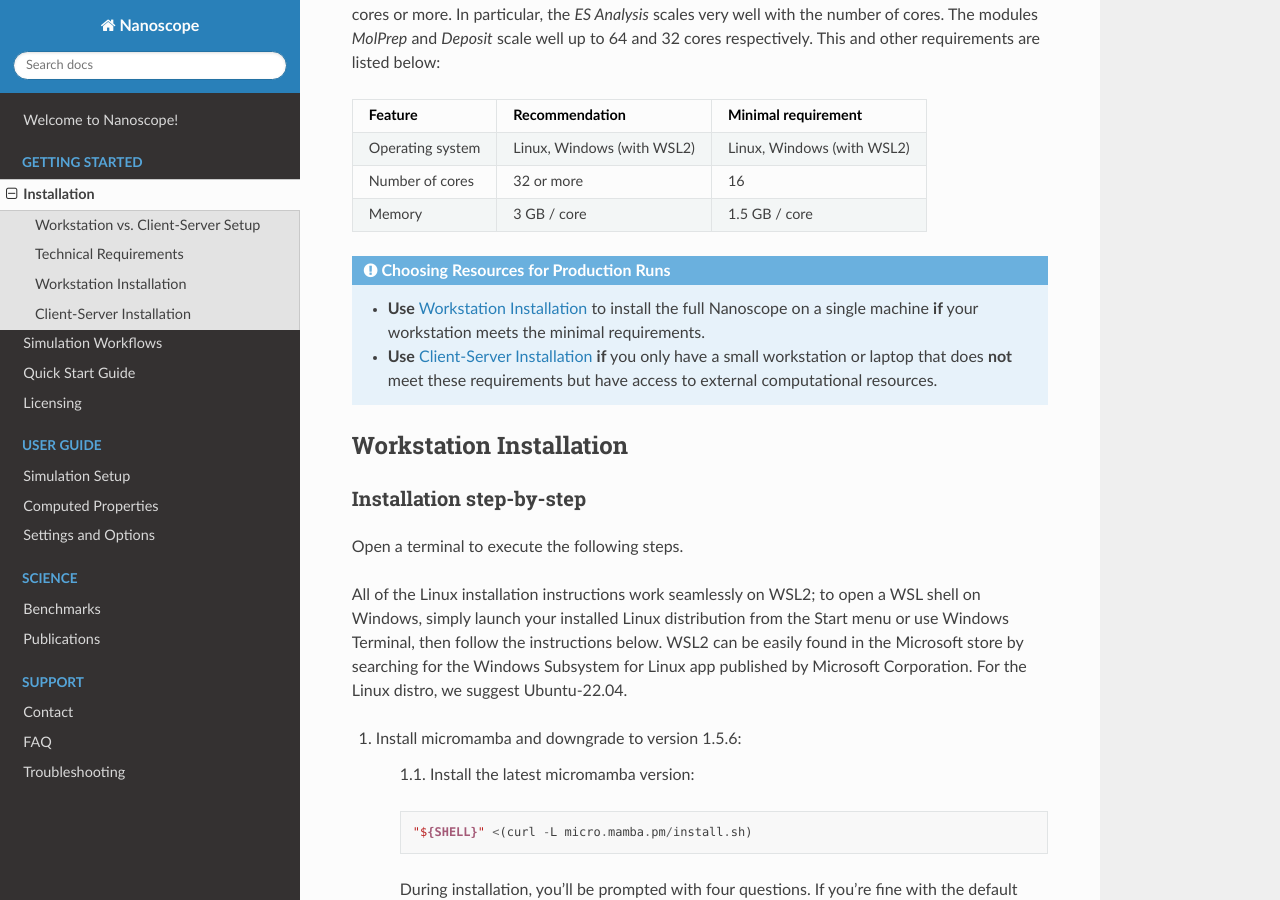
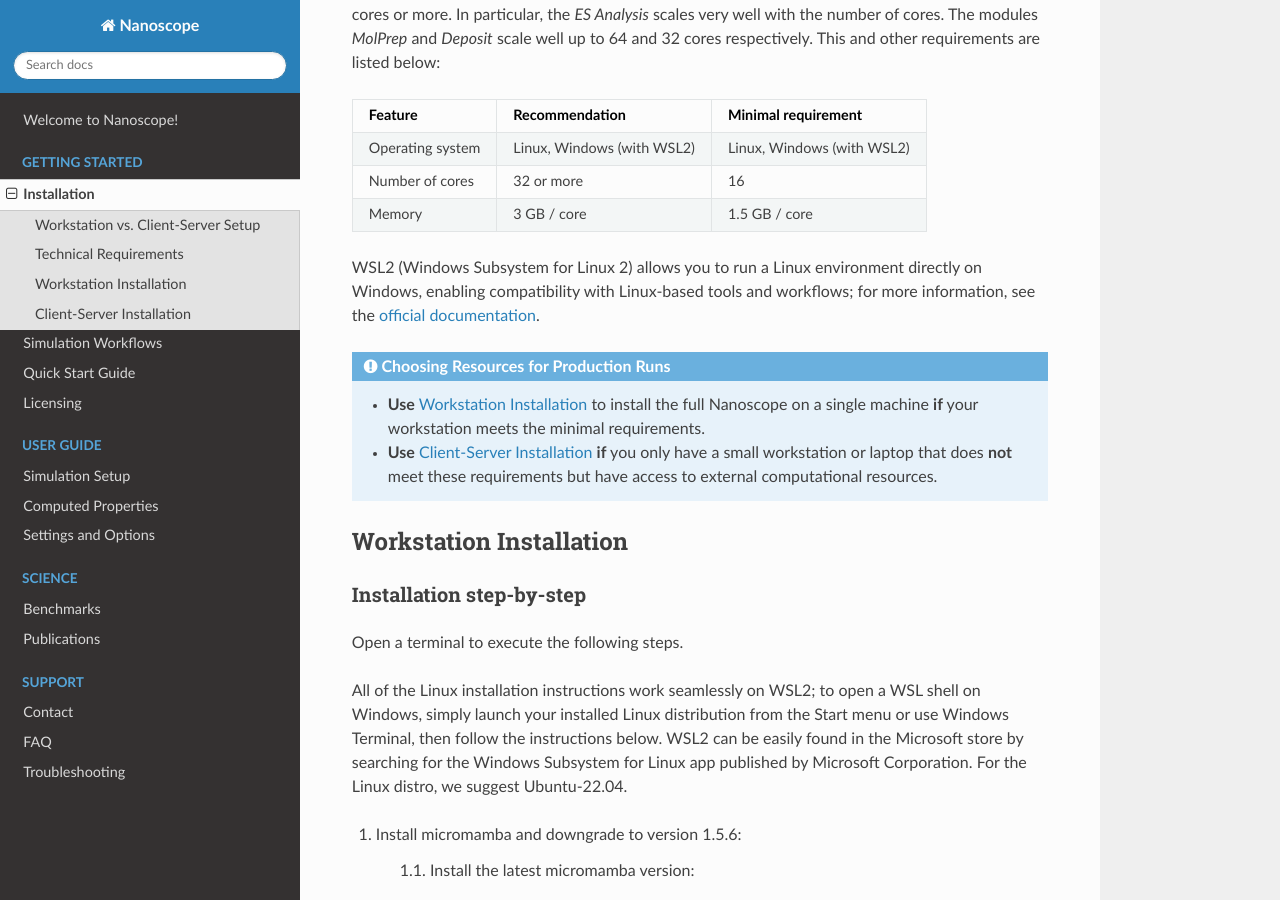
Before and after one commit to NanomatchGmbH/nanoscope-docs, a Sphinx documentation site: the page built from docs/source/getting_started/installation.rst, in a window 1280 px wide and 900 px high, scrolled down 878 px. Built offline with Sphinx 7.4.7 and the Read the Docs theme 3.1.0, drawn with Linux system fonts in a browser that asks for light colours.

Commit message:
Update installation.rst

```diff
--- a/docs/source/getting_started/installation.rst
+++ b/docs/source/getting_started/installation.rst
@@ -49,6 +49,7 @@
 Memory                          3 GB / core                 1.5 GB / core
 =============================== =========================== ==========================
 
+WSL2 (Windows Subsystem for Linux 2) allows you to run a Linux environment directly on Windows, enabling compatibility with Linux-based tools and workflows; for more information, see the `official documentation <https://learn.microsoft.com/en-us/windows/wsl/>`_.
 
 .. admonition:: Choosing Resources for Production Runs
 
```
